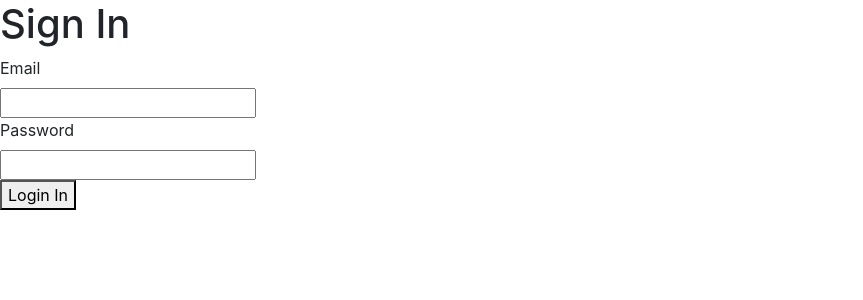
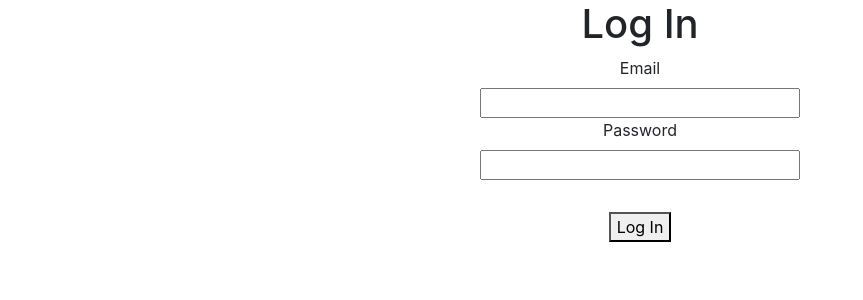
Before and after one commit to IanSanchezBaca/church-check-in, a Next.js app: page /login in a window 1280 px wide. Shown: the top 300 px of the page, without its empty margins (0-863 px from the left). Built offline with nearby package versions, Linux system fonts and the light colour scheme.

Commit message:
* Fixed the small error in kids/admin/page.js * added css for the login page

```diff
--- a/src/app/checkIn/[kids]/admin/page.js
+++ b/src/app/checkIn/[kids]/admin/page.js
@@ -60,7 +60,7 @@ export default function AdminPage() {
         })
 
         return () => unsubscribe()
-    }, [])
+    }, [router])
 
 
     if (loading) return <div>Loading...</div>
--- /dev/null
+++ b/src/app/login/login.css
@@ -0,0 +1,50 @@
+h1 {
+    display: grid;
+    margin-top: 100px;
+}
+
+div {
+    display: grid;
+    /* flex-direction: column; */
+
+    justify-content: center;
+    text-align: center;
+}
+
+form {
+    /* position: relative; */
+    justify-content: center;
+
+}
+
+label {
+    display: grid;
+}
+
+input {
+    width: 20rem;
+}
+
+button {
+    display: block;
+    justify-content: center;
+    text-align: center;
+    margin-top: 10rem;
+}
+
+.spec {
+    margin-top: 2rem;
+}
+
+@media only screen and (max-width: 590px) {
+    input {
+        height: 3rem;
+        width: 100vw;
+    }
+
+    button {
+        background-color: rgb(0, 255, 0);
+        padding: 2rem 5rem;
+    }
+
+}
--- a/src/app/login/page.js
+++ b/src/app/login/page.js
@@ -1,10 +1,9 @@
 /********************************************
  * register/page.js
 *********************************************/
+'use client'
 
-
-
-'use client'
+import './login.css'
 
 import { useState } from 'react'
 import { signInWithEmailAndPassword } from 'firebase/auth'
@@ -29,10 +28,11 @@ export default function SignInPage() {
 
     return (
         <div>
-            <h1>Sign In</h1>
+            <h1>Log In</h1>
+            <div>
                 <form onSubmit={handleSubmit}>
                     <div>
-                    <label>Email</label><br />
+                        <label>Email</label>
                         <input
                             type="email"
                             value={email}
@@ -41,7 +41,7 @@ export default function SignInPage() {
                         />
                     </div>
                     <div>
-                    <label>Password</label><br />
+                        <label>Password</label>
                         <input
                             type="password"
                             value={password}
@@ -49,11 +49,15 @@ export default function SignInPage() {
                             required
                         />
                     </div>
+
                     {error && <p style={{ color: 'red' }}>{error}</p>}
+                    <div className='spec'>
                         <button type="submit">
-                    Login In
+                            Log In
                         </button>
+                    </div>
                 </form>
+            </div>
         </div>
     )
 }
```
Lines whose indentation alone changed are shown as unchanged.
